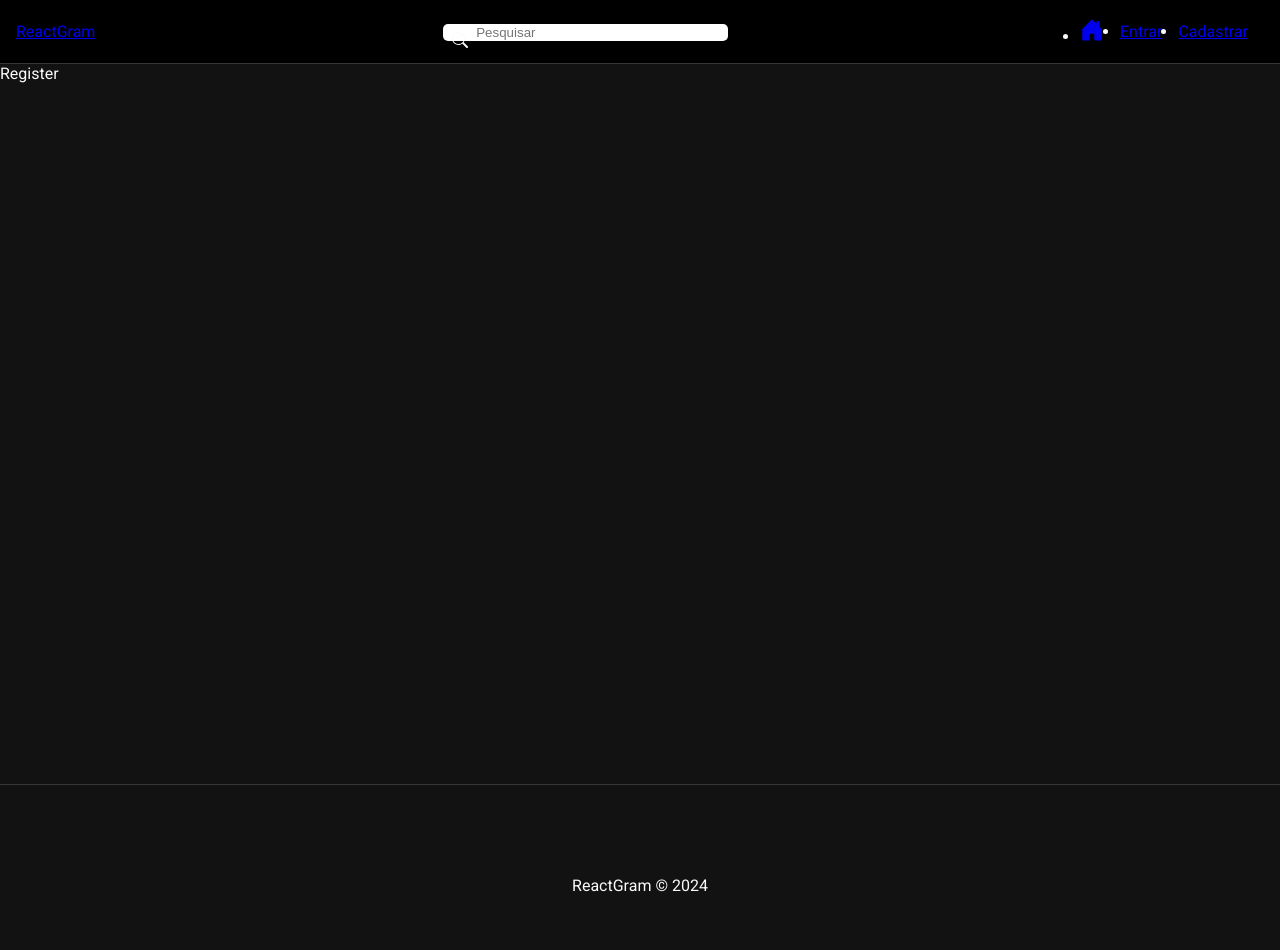
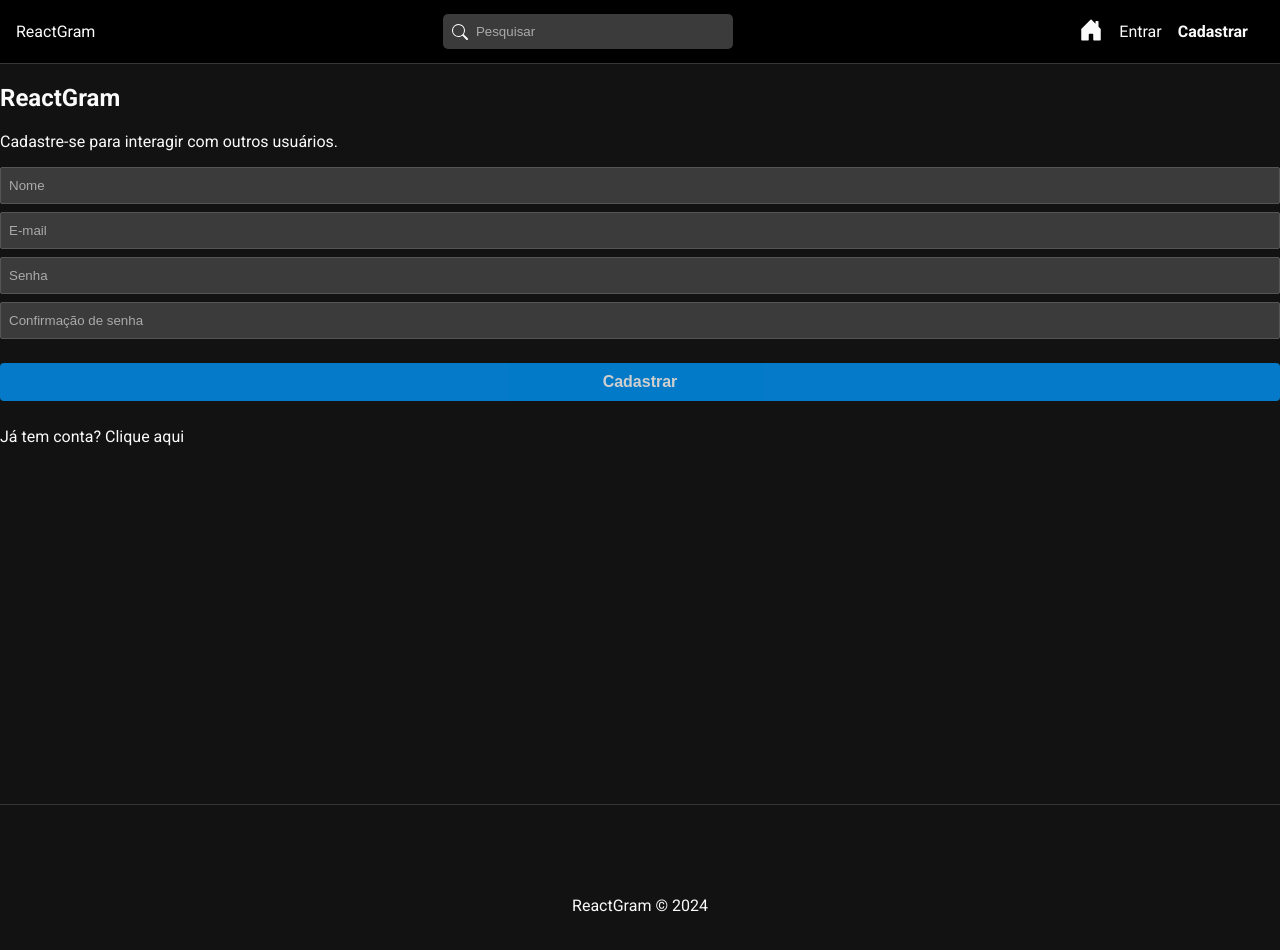
Before and after one commit to AndersonCamposs/ReactGram_frontend, a React (Vite) app: page /register in a window 1280 px wide. Shown: the top 950 px of the page. Built offline with nearby package versions, Linux system fonts and the light colour scheme.

Commit message:
Criação do formulário de registro e estilização global

```diff
--- a/src/index.css
+++ b/src/index.css
@@ -6,3 +6,84 @@
   background-color: #121212;
   color: #fafafa;
 }
+
+a {
+  text-decoration: none;
+  color: #fafafa;
+}
+
+.active {
+  font-weight: bold;
+}
+
+ul {
+  list-style: none;
+}
+
+form {
+  display: flex;
+  flex-direction: column;
+}
+
+label {
+  display: flex;
+  flex-direction: column;
+  text-align: left;
+}
+
+label span {
+  font-weight: bold;
+  margin-bottom: 0.5em;
+  color: #aaa;
+  font-size: 0.7em;
+}
+
+input {
+  background-color: #3b3b3b;
+  color: #aaa;
+  border: 1px solid #555;
+  border-radius: 2px;
+  padding: 10px 8px;
+  outline: none;
+  margin-bottom: 0.6em;
+}
+
+input::placeholder {
+  color: #aaa;
+}
+
+.btn,
+button,
+input[type='submit'] {
+  background-color: #0094f6;
+  color: #fff;
+  border: none;
+  border-radius: 4px;
+  padding: 10px 8px;
+  font-weight: bold;
+  cursor: pointer;
+  opacity: 0.8;
+  font-size: 1em;
+}
+
+input[type='submit'] {
+  margin-top: 1em;
+}
+
+input:disabled {
+  cursor: not-allowed;
+  background-color: #000;
+}
+
+button:hover,
+input[type='submit']:hover {
+  opacity: 1;
+}
+
+.cancel-btn {
+  background-color: #ccc;
+}
+
+.hide {
+  display: none;
+}
--- a/src/pages/Auth/Register.jsx
+++ b/src/pages/Auth/Register.jsx
@@ -1,7 +1,32 @@
 import './Auth.css';
 
+// COMPONENTS
+import { Link } from 'react-router-dom';
+
+// HOOKS
+import { useState, useEffect } from 'react';
+
 const Register = () => {
-  return <div>Register</div>;
+  const handleSubmit = (e) => {
+    e.preventDefault();
+  };
+
+  return (
+    <div>
+      <h2>ReactGram</h2>
+      <p className="subtitle">Cadastre-se para interagir com outros usuários.</p>
+      <form onSubmit={(e) => handleSubmit(e)}>
+        <input type="text" placeholder="Nome" />
+        <input type="email" placeholder="E-mail" />
+        <input type="password" placeholder="Senha" />
+        <input type="password" placeholder="Confirmação de senha" />
+        <input type="submit" value="Cadastrar" />
+      </form>
+      <p>
+        Já tem conta? <Link to="/login">Clique aqui</Link>
+      </p>
+    </div>
+  );
 };
 
 export default Register;
```
